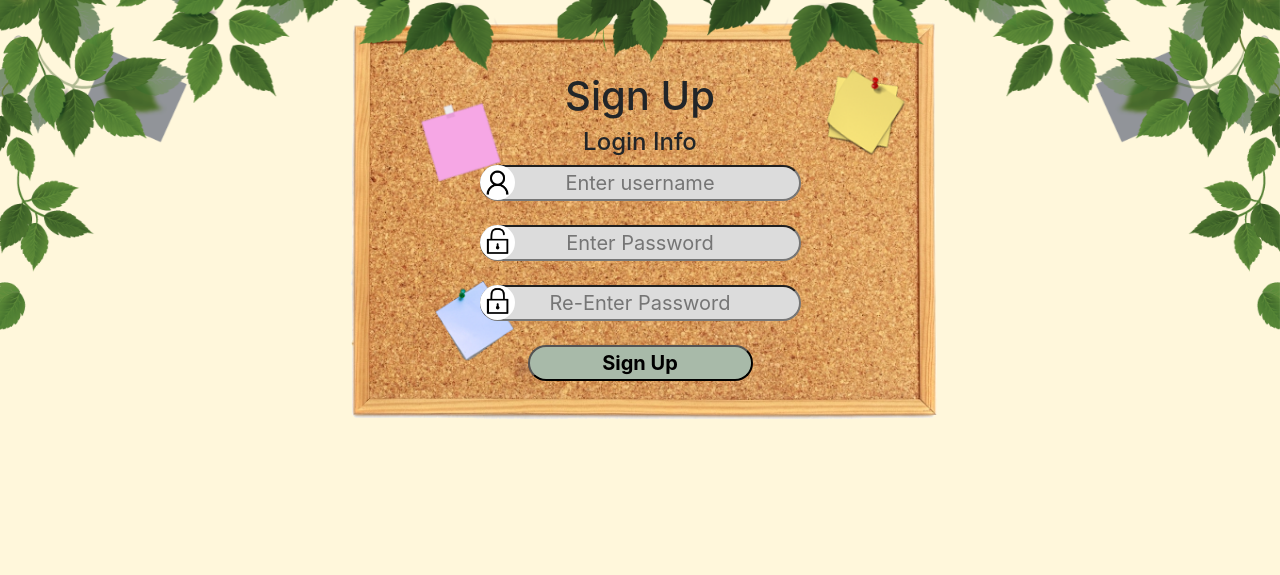
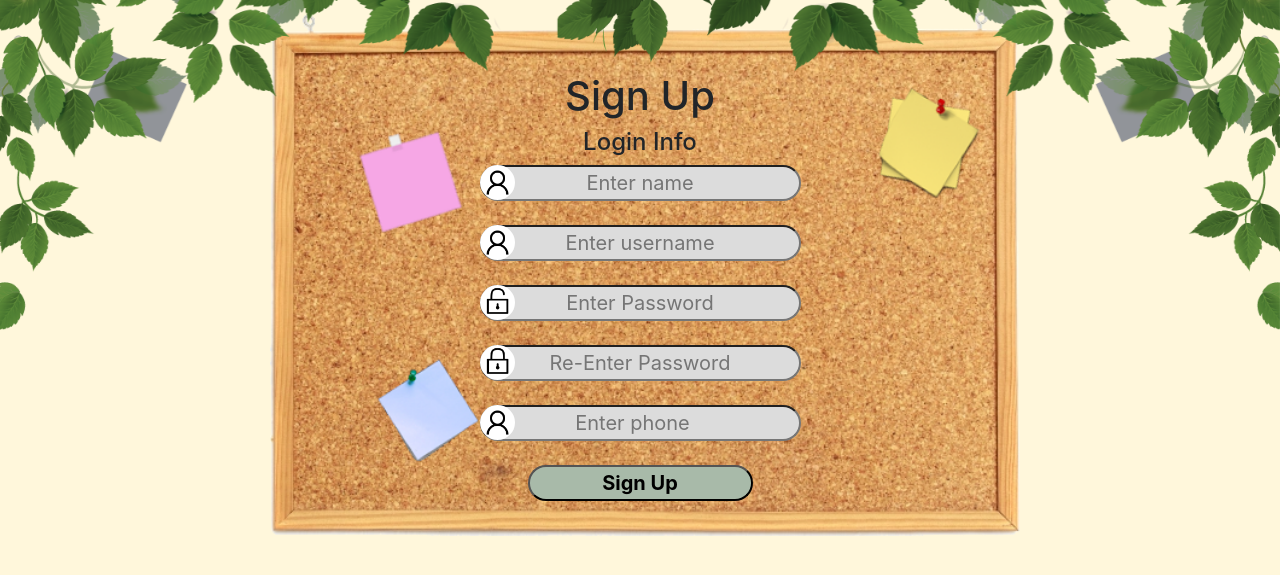
Before and after one commit to TravisN959/MiiSpace, a Flask app: page /signup in a window 1280 px wide. Shown: the part 56-631 px from the top of the page. Run offline with Flask 2, Linux system fonts and the light colour scheme; some libraries are stand-ins or nearby versions.

Commit message:
account info

```diff
--- a/app.py
+++ b/app.py
@@ -25,7 +25,8 @@ def signup():
         username = username.lower()
         password = request.form['password']
         repeatPass = request.form['repeatPassword']
-
+        phone = request.form['phone']
+        name = request.form['name']
 
         if(password != repeatPass): #check for repeat password
             try:
@@ -36,7 +37,7 @@ def signup():
                 return render_template('signup.html', ERROR=True, ERROR_MSG="Duplicate: Choose a new username", signedIn= isloggedIn())
             except: return "Error in duplicate username"
         else:#add account to db
-            miispaceDB.setupAccount(username, password)
+            miispaceDB.setupAccount(username, password, phone, name)
             try:
                 return signupSuccess()
             except:
@@ -113,12 +114,69 @@ def settingsPage():
 
         account = miispaceDB.getInfo(session["user"])
 
+        username=account["username"]## testing
+        phone=account["phone"]
+        name=account["name"]
+
+
+
+        if request.method == 'POST':
+            usernameForm = request.form['username']
+            usernameForm = usernameForm.lower()
+            password = request.form['password']
+            repeatPass = request.form['repeatPassword']
+            phone = request.form['phone']
+            if(len(password) != 0 and password != repeatPass): #check for repeat password
+                return render_template('settingsAccount.html', name=name, username=username, phone=phone,ERROR=True, ERROR_MSG="Passwords must be the same", signedIn= isloggedIn())
+
+            return render_template('settingsAccount.html',name=name, username=username, phone=phone, signedIn= isloggedIn(), ERROR=False)
+        else:
+            return render_template('settingsAccount.html',name=name, username=username, phone=phone, signedIn= isloggedIn())
+    else:
+        return render_template('signin.html', signedIn= isloggedIn())
+
+@app.route('/settingsAppearance', methods=['POST', 'GET'])
+@app.route('/settingsAppearance.html', methods=['POST', 'GET'])
+def settingsAppearancePage():
+    if "user" in session:#checks to see if logged in
+        #process distance from user to rallys
+
+        account = miispaceDB.getInfo(session["user"])
+
         name=account["username"]## testing
-        bgImage = account["bgImage"]
-        pictures = account["pictures"]
-        sticky_notes = account["sticky_notes"]
+        phone=account["phone"]
 
-        return render_template('settingsAccount.html',name=name, signedIn= isloggedIn(), bg = bgImage, pics =pictures, sticky = sticky_notes)
+        return render_template('settingsAppearance.html',name=name, phone=phone, signedIn= isloggedIn())
+    else:
+        return render_template('signin.html', signedIn= isloggedIn())
+
+@app.route('/settingsAbout', methods=['POST', 'GET'])
+@app.route('/settingsAbout.html', methods=['POST', 'GET'])
+def settingsAboutPage():
+    if "user" in session:#checks to see if logged in
+        #process distance from user to rallys
+
+        account = miispaceDB.getInfo(session["user"])
+
+        name=account["username"]## testing
+        phone=account["phone"]
+
+        return render_template('settingsAbout.html',name=name, phone=phone, signedIn= isloggedIn())
+    else:
+        return render_template('signin.html', signedIn= isloggedIn())
+
+@app.route('/settingsHelp', methods=['POST', 'GET'])
+@app.route('/settingsHelp.html', methods=['POST', 'GET'])
+def settingsHelpPage():
+    if "user" in session:#checks to see if logged in
+        #process distance from user to rallys
+
+        account = miispaceDB.getInfo(session["user"])
+
+        name=account["username"]## testing
+        phone=account["phone"]
+
+        return render_template('settingsHelp.html',name=name, phone=phone, signedIn= isloggedIn())
     else:
         return render_template('signin.html', signedIn= isloggedIn())
 
--- a/miispaceDB.py
+++ b/miispaceDB.py
@@ -12,13 +12,15 @@ collection = database.AccountInfo
 #pictures = list(tuple(String, tuple(x,y))), sticky_notes = list(tuple(String, tuple(x,y)))
 
 #remember to make default values in signup function
-def setupAccount(username, password, bgImage=[], pictures=[], sticky_notes=[]):
+def setupAccount(username, password, phone, name, bgImage=[], pictures=[], sticky_notes=[]):
     acct = {
         "username" : username,
         "password" : password,
         "bgImage" : bgImage,
         "pictures" : pictures,
         "sticky_notes" : sticky_notes,
+        "phone" : phone,
+        "name" : name,
     }
     collection.insert_one(acct)
 
--- a/templates/signup.html
+++ b/templates/signup.html
@@ -20,6 +20,11 @@
             <h4>Login Info</h4>
             <div>
                 <img src="{{ url_for('static', filename='images/Sample_User_Icon.png') }}" style="border-radius: 50px;width: 35px;position:absolute; z-index: 2;pointer-events: none;background-color:white;">
+                <input type="text" placeholder="Enter name" name="name" required style="border-radius: 25px;font-size:20px;text-align: center;background-color: #DCDCDC;"><br>
+            </div>
+            <br>
+            <div>
+                <img src="{{ url_for('static', filename='images/Sample_User_Icon.png') }}" style="border-radius: 50px;width: 35px;position:absolute; z-index: 2;pointer-events: none;background-color:white;">
                 <input type="text" placeholder="Enter username" name="username" required style="border-radius: 25px;font-size:20px;text-align: center;background-color: #DCDCDC;"><br>
             </div>
             <br>
@@ -31,6 +36,11 @@
                 <img src="{{ url_for('static', filename='images/lock.png') }}" style="border-radius: 50px;width: 35px;position:absolute; z-index: 2;pointer-events: none;background-color:white;">
                 <input type="password" placeholder="Re-Enter Password" name="repeatPassword" required style="border-radius: 25px;font-size:20px;text-align: center;background-color: #DCDCDC;"><br><br>
             </div>
+            <div>
+                <img src="{{ url_for('static', filename='images/Sample_User_Icon.png') }}" style="border-radius: 50px;width: 35px;position:absolute; z-index: 2;pointer-events: none;background-color:white;">
+                <input type="number" placeholder="Enter phone" name="phone" required style="border-radius: 25px;font-size:20px;text-align: center;background-color: #DCDCDC;"><br>
+            </div>
+            <br>
             <button type="submit" style="border-radius: 25px;font-size:20px;text-align: center;width:225px;background-color: #a8baa9;"><strong>Sign Up</strong></button>
         </form>
         {% if ERROR %}
```
Also changed, not shown: templates/settingsAccount.html (+11 -3 lines).
